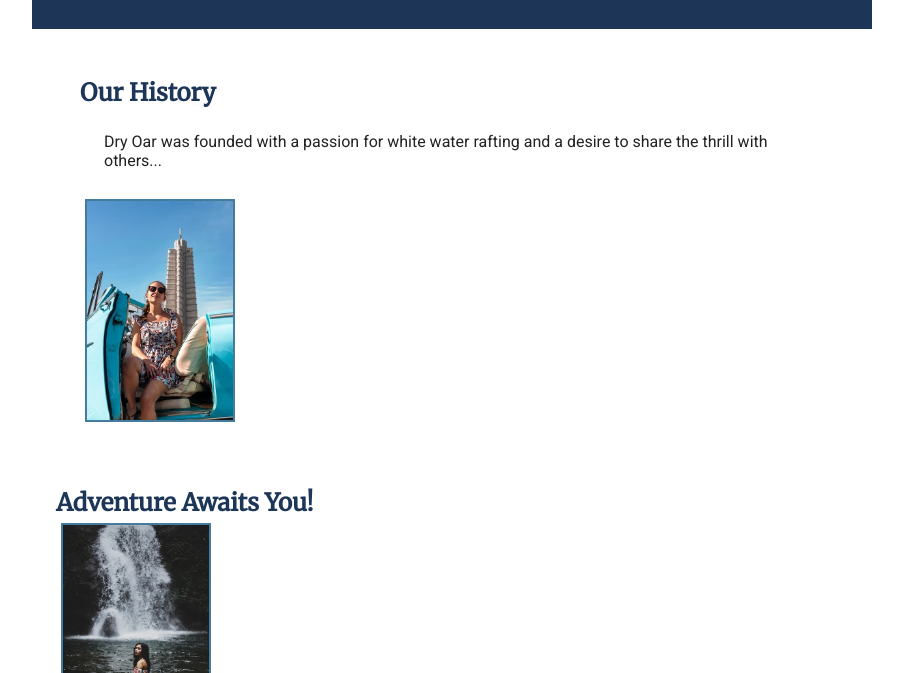
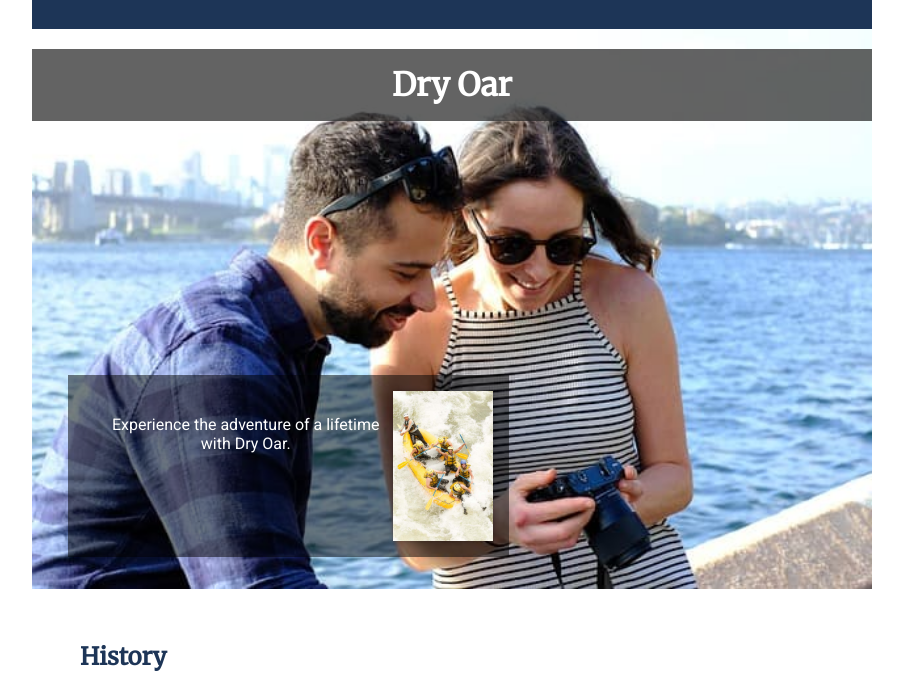
Before and after one commit to tamelovesu2000/wdd130, a plain HTML site: page wwr/about.html in a window 1280 px wide. Shown: the part 127-800 px from the top of the page, without its empty margins (188-1091 px from the left). Drawn offline with Linux system fonts and the light colour scheme.

Commit message:
changes on about.html

```diff
--- a/wwr/about.html
+++ b/wwr/about.html
@@ -31,13 +31,23 @@
 
 <main>
 
+  <div class="hero">
+  <img src="images/hero.jpg" alt="Rafting Adventure">
+  <h1>Dry Oar</h1>
+  <article>
+    <img src="images/hero-article.jpg" alt="Rafting" />
+    <p>Experience the adventure of a lifetime with Dry Oar.</p>
+  </article>
+</div>
+
     <section class="history">
       <article>
-      <h2>Our History</h2>
+      <h2>History</h2>
       <p>Dry Oar was founded with a passion for white water rafting and a desire to share the thrill with others...</p>
       <img src="images/history.jpg" alt="Rafting history image">
     </article>
     </section>
+
 
     <section class="adventures">
       <h2>Adventure Awaits You!</h2>
--- a/wwr/styles/rafting.css
+++ b/wwr/styles/rafting.css
@@ -66,10 +66,10 @@ nav a {
 /* Hero Section */
 .hero {
   position: relative;
+  text-align: center;
 }
 
-.hero img {
-  display: block;
+.hero > img {
   width: 100%;
   height: auto;
 }
@@ -83,6 +83,7 @@ nav a {
   opacity: 0.7;
   background-color: var(--accent1-color);
   color: #fff;
+  font-size: 2rem;
 }
 
 .hero article {
@@ -92,12 +93,12 @@ nav a {
   background-color: rgba(0,0,0,0.5);
   color: white;
   padding: 1rem;
-  max-width: 300px;
+  max-width: 90%;
 }
 
 .hero article img {
   float: right;
-  width: 125px;
+  width: 100px;
   margin-left: 10px;
   box-shadow: 0 0 5px rgba(0,0,0,0.3);
 }
```
Also changed, not shown: wwr/contact.html (+2 -0 lines), wwr/images/hero-article.jpg (added), wwr/images/hero.jpg (added).
